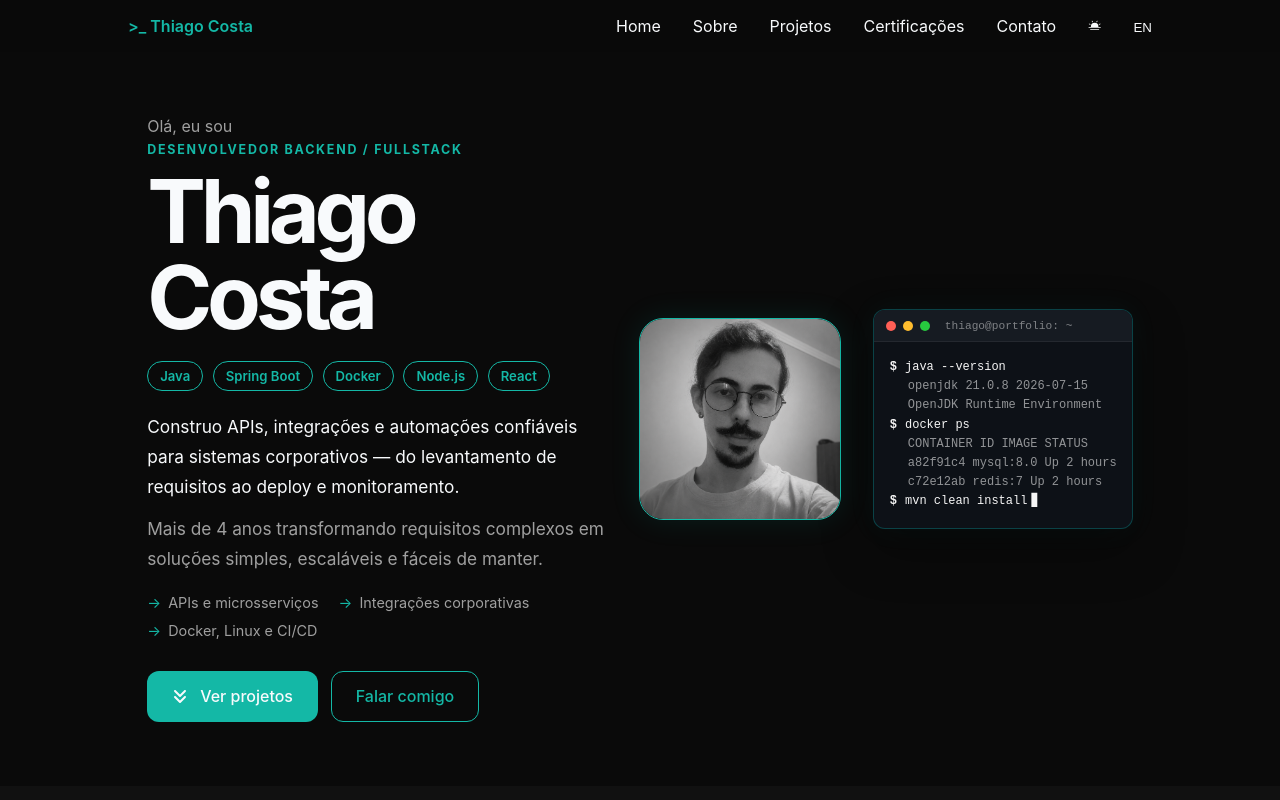
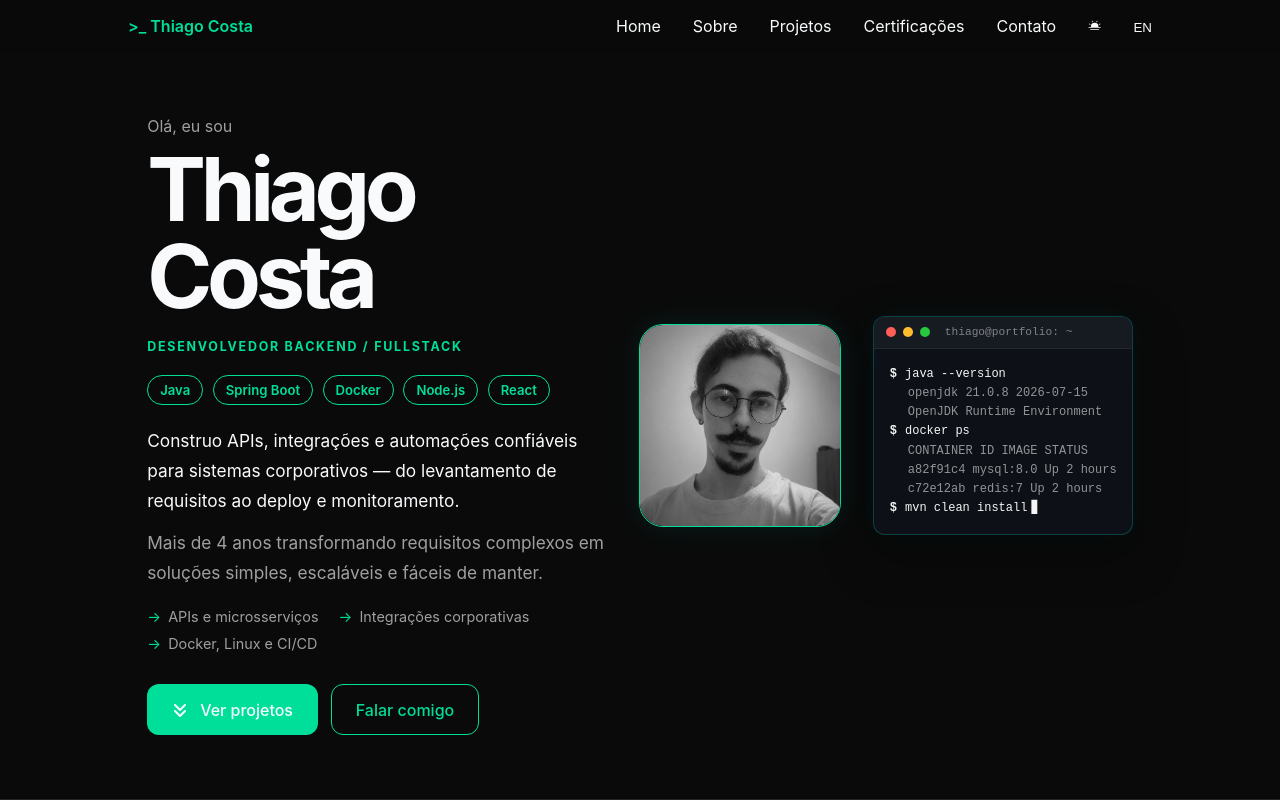
Before and after one commit to ThiagoCosta01/ThiagoCosta01.github.io, a React (Vite) app: page / in a window 1280 px wide. Shown: the top 800 px of the page. Built offline with nearby package versions, Linux system fonts and the light colour scheme.

Commit message:
style: change css

```diff
--- a/src/components/ui/IntroductionSection/IntroductionSection.tsx
+++ b/src/components/ui/IntroductionSection/IntroductionSection.tsx
@@ -12,8 +12,8 @@ export default function IntroductionSection() {
       <div className={styles.content}>
         <div className={styles.texts}>
           <span className={styles.greeting}>{t.introductionSection.introText}</span>
+          <h1 id="hero-title">{t.introductionSection.name}</h1>
           <span className={styles.eyebrow}>{t.introductionSection.eyebrow}</span>
-          <h1 id="hero-title">{t.introductionSection.name}</h1>
           <div className={styles.stack} aria-label="Principais tecnologias">
             {['Java', 'Spring Boot', 'Docker', 'Node.js', 'React'].map((item) => <span key={item}>{item}</span>)}
           </div>
--- a/src/styles/variables.css
+++ b/src/styles/variables.css
@@ -3,10 +3,10 @@
   --background-secondary: rgba(0, 0, 255, 0.22);
 
 
-  --surface: #111111;
+  --surface: #232628;
   --surface-hover: #371e3b;
 
-  --primary: #14B8A6;
+  --primary: #00DF9A;
   --primary-hover: #348b71;
 
   --text: #f8fafc;
@@ -24,7 +24,7 @@
 [data-theme="light"] {
   --background: #ffffff;
 
-  --surface: #efefef;
+  --surface: #F4F3EE;
   --surface-hover: #371e3b;
 
   --text: #0f172a;
```
